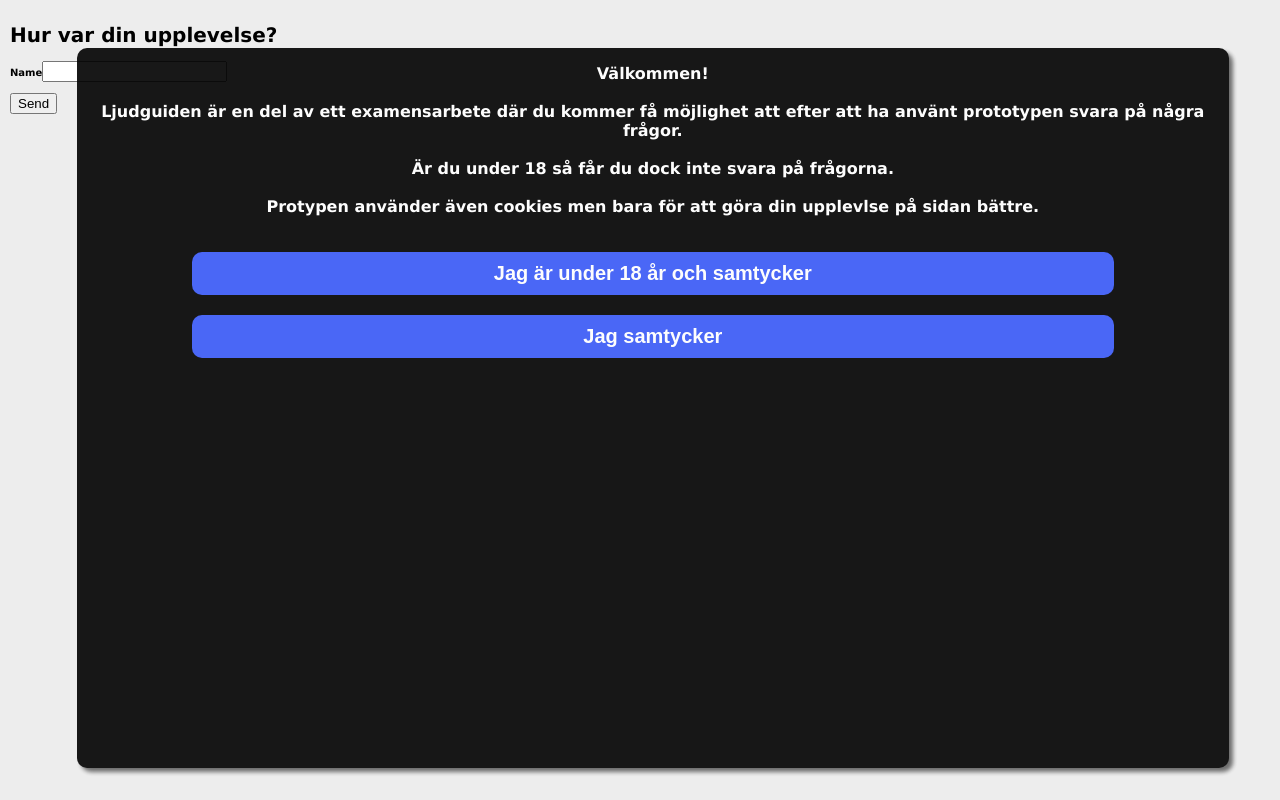
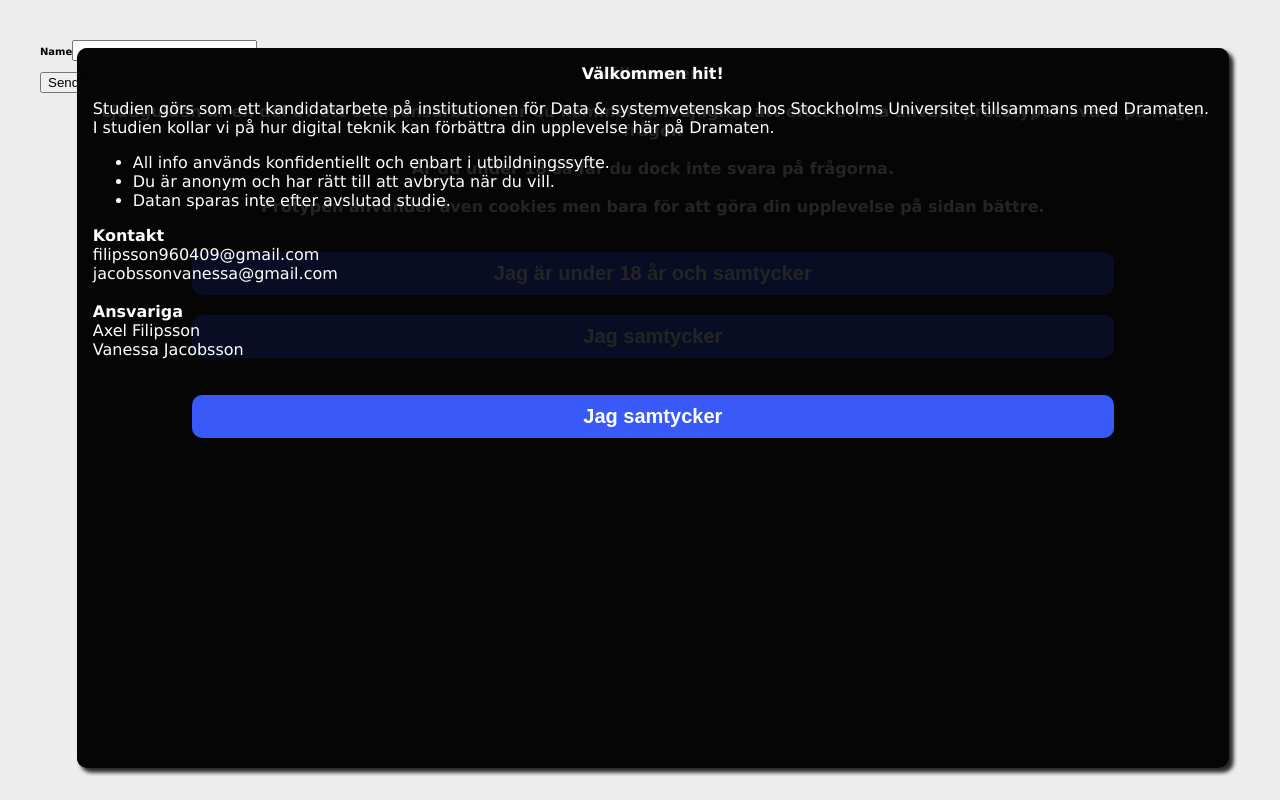
Before and after one commit to axelfilipsson/audio_guide, a React (Create React App) app: page /questions in a window 1280 px wide. Built offline with nearby package versions, Linux system fonts and the light colour scheme.

Commit message:
some changes

```diff
--- a/src/App.js
+++ b/src/App.js
@@ -9,7 +9,7 @@ import ConsentPopup from './GlobalComponents/ConsentPopup'
 import React, { useState, useEffect } from 'react';
 
 import TUSSILAGO from './pages/GuidePages/TUSSILAGO'
-import SKEN from './pages/GuidePages/SKEN'
+
 
 const MainContext = createContext(null);
 
@@ -41,7 +41,7 @@ function App() {
           <Route path="/about" element={<AboutPage underAged={underAged} />} />
           <Route path="/questions" element={<QuestionsPage />} />
           <Route path="/TUSSILAGO" element={<TUSSILAGO underAged={underAged} popup={popup} />} />
-          <Route path="/SKEN" element={<SKEN underAged={underAged} popup={popup} />} />
+
         </Routes>
       </Router>
     </div>
--- a/src/GlobalComponents/ConsentPopup.js
+++ b/src/GlobalComponents/ConsentPopup.js
@@ -3,9 +3,9 @@ import styled from 'styled-components'
 
 const Container = styled.div`
   color: white;
-  background-color: black;
+  background-color: rgba(0, 0, 0, 0.86);
   border-radius: 10px;
-  opacity: 0.9;
+
   width: 90%;
   height: 90%;
   position: absolute;
@@ -41,7 +41,6 @@ const ConsentPopup = (props) => {
     return (
         <div>
             <Container>
-
                 <Info>
                     Välkommen!
                     <br /><br />
@@ -52,7 +51,7 @@ const ConsentPopup = (props) => {
                     Är du under 18 så får du dock inte svara på frågorna.
                     <br /><br />
 
-                    Protypen använder även cookies men bara för att göra din upplevlse på sidan bättre.
+                    Protypen använder även cookies men bara för att göra din upplevelse på sidan bättre.
                 </Info>
                 <Button onClick={() => handleClick(true)}>Jag är under 18 år och samtycker</Button>
                 <Button onClick={() => handleClick(false)}>Jag samtycker</Button>
--- a/src/pages/AboutPage/Components/AboutHeader.js
+++ b/src/pages/AboutPage/Components/AboutHeader.js
@@ -3,30 +3,34 @@ import ArrowBackIosIcon from '@mui/icons-material/ArrowBackIos';
 import IconButton from '@mui/material/IconButton';
 import { Link } from "react-router-dom";
 
+
 const Header = styled.div`
-  width: 100%;
-  display: table;
-  padding: 30px;
-  box-shadow: 0 4px 2px 0 rgba(0, 0, 0, 0.2), 0 6px 10px 0 rgba(0, 0, 0, 0.1);
-  text-align: left;
+display: table;
+padding: 30px;
+box-shadow: 0 4px 2px 0 rgba(0, 0, 0, 0.2), 0 6px 10px 0 rgba(0, 0, 0, 0.1);
+text-align: left;
+width: 100%;
 `
+const Back = styled.div`
 
-const Back = styled.div`
-margin-left: 2%;
 float: left;
+font-size: 20px;
+color: black;
 `
 
 const H1 = styled.div`
-margin-top: 2px;
-margin-right: 14%;
+margin-top: 7px;
+float: left;
+font-size: 20px;
 color: black;
+margin-left: 8px;
+`
 
-`
+const AboutHeader = () => {
 
 
 
 
-const AboutHeader = () => {
   return (
     <Header>
       <Back>
@@ -36,7 +40,8 @@ const AboutHeader = () => {
           </IconButton>
         </Link>
       </Back>
-      <H1>Om projektet</H1>
+      <H1>OM PROJEKTET</H1>
+
     </Header>
   )
 }
--- a/src/pages/AboutPage/Components/InfoBox.js
+++ b/src/pages/AboutPage/Components/InfoBox.js
@@ -19,7 +19,7 @@ const InfoBox = () => {
     return (
         <Container>
             <Text>
-                <b>Vi </b>är Axel och Vanessa och har i samarbete med Dramaten skapat Ljudguiden som en del av vårt examensarbete på Stockholms universitet.
+                <b>Vi är Axel och Vanessa och har i samarbete med Dramaten skapat Ljudguiden som en del av vårt examensarbete på Stockholms universitet.
                 <br></br><br></br>
 
                 Hoppas du tycker det är kul att få testa detta med oss!
@@ -27,10 +27,12 @@ const InfoBox = () => {
 
                 Det är viktigt för oss att få in så många svar som möjligt, hjälp oss gärna genom att svara på enkäten nedan!
 
-                Självklart får du vara anonym.
+                Självklart är du anonym.
                 <br></br><br></br>
                 Tack och ha en fin dag!
                 <br></br><br></br>
+
+                </b>
             </Text>
         </Container>
     )
--- a/src/pages/GuidePages/GuideComponents/GuideHeader.js
+++ b/src/pages/GuidePages/GuideComponents/GuideHeader.js
@@ -9,21 +9,22 @@ display: table;
 padding: 30px;
 box-shadow: 0 4px 2px 0 rgba(0, 0, 0, 0.2), 0 6px 10px 0 rgba(0, 0, 0, 0.1);
 text-align: left;
-
 width: 100%;
 `
 const Back = styled.div`
-height: 34px;
+
 float: left;
+font-size: 20px;
+color: black;
 `
 
-
 const H1 = styled.div`
-  margin-left: 4%;
-  float: left;
-  font-size: 24px;
+margin-top: 7px;
+float: left;
+font-size: 20px;
+color: black;
+margin-left: 8px;
 `
-
 const About = styled.div`
   margin-top: 10px;
   margin-right: 14%;
@@ -31,6 +32,8 @@ const About = styled.div`
   font-size: 14px;
   color: black;
 `
+
+
 
 const HomeHeader = (props) => {
   return (
--- a/src/pages/GuidePages/SKEN.js
+++ /dev/null
@@ -1,22 +0,0 @@
-import GuideHeader from "./GuideComponents/GuideHeader"
-import AudioPlayer from "./GuideComponents/AudioPlayer"
-import InfoBox from "./GuideComponents/InfoBox"
-import FooterPoll from "./GuideComponents/FooterPoll";
-
-const artwork = { title: "SKEN", artist: "LISA STRANSTRÖM" };
-
-const GuidePage = (props) => {
-  return (
-    <div>
-      <GuideHeader title={artwork.title} artist={artwork.artist} />
-      <AudioPlayer />
-      <InfoBox firstWord={"Lisa Stranströms "} rest={"första målning gjordes i April."}
-      />
-      {!props.popup &&
-        !props.underAged ?
-        <FooterPoll ></FooterPoll> : null}
-    </div>
-  )
-}
-
-export default GuidePage
--- a/src/pages/HomePage/Components/Buttons.js
+++ b/src/pages/HomePage/Components/Buttons.js
@@ -18,8 +18,6 @@ const Buttons = () => {
   return (
     <ButtonContainer>
         <StyledLink to={"/TUSSILAGO"} > <GuideButton text={"TUSSILAGO"}></GuideButton></StyledLink>
-        <StyledLink to={"/SKEN"} > <GuideButton text={"SKEN"}></GuideButton></StyledLink>
-
     </ButtonContainer>
   )
 }
--- a/src/pages/HomePage/Components/HomeHeader.js
+++ b/src/pages/HomePage/Components/HomeHeader.js
@@ -8,19 +8,22 @@ display: table;
 padding: 30px;
 box-shadow: 0 4px 2px 0 rgba(0, 0, 0, 0.2), 0 6px 10px 0 rgba(0, 0, 0, 0.1);
 text-align: left;
-
 width: 100%;
 `
 
 const H1 = styled.div`
-  margin-left: 4%;
+margin-top: 7px;
 float: left;
-  font-size: 24px;
+font-size: 20px;
+color: black;
+margin-left: 8px;
 
 `
 const Img = styled.img`
 height: 34px;
 float: left;
+font-size: 20px;
+color: black;
 `
 
 const About = styled.div`
@@ -42,15 +45,11 @@ vertical-align: middle;
 const HomeHeader = () => {
   return (
     <Header>
-      <Line>
       <Img src={Logo} />
         <H1> LJUDGUIDE</H1>
         <Link to="/about" >
           <About>ABOUT</About>
         </Link>
-
-      </Line>
-
     </Header>
   )
 }
--- a/src/pages/QuestionsPage/QuestionsComponents/QuestionBox.js
+++ b/src/pages/QuestionsPage/QuestionsComponents/QuestionBox.js
@@ -6,6 +6,7 @@ const Container = styled.div`
 font-size: 10px;
 text-align: left;
 padding: 10px;
+margin: 30px;
 `
 
 
@@ -14,7 +15,6 @@ const QuestionBox = () => {
 
     return (
         <Container>
-            <h1>Hur var din upplevelse?</h1>
 
             <form class="form" action="https://docs.google.com/forms/u/0/d/e/1FAIpQLSfeAnb2VjiDhlMq0KR3_YS0JU9RNES1quDP-wcD_d3vBOl4sQ/formResponse">
 
--- /dev/null
+++ b/src/pages/QuestionsPage/QuestionsComponents/QuestionConsent.js
@@ -0,0 +1,77 @@
+
+import styled from 'styled-components'
+
+const Container = styled.div`
+  color: white;
+  background-color: rgba(0, 0, 0, 0.86);
+  border-radius: 10px;
+  width: 90%;
+  height: 90%;
+  position: absolute;
+  top: 6%;
+  left: 6%;
+  box-shadow: 4px 4px 4px rgba(0, 0, 0, 0.6);
+
+`
+const Header = styled.div`
+margin: 16px;
+font-size: 16px;
+`
+
+const Info = styled.div`
+text-align: left;
+margin: 16px;
+font-size: 16px;
+font-weight: normal;
+`
+
+const Button = styled.button`
+width: 80%;
+background-color: #3959F8;
+border: none;
+color: white;
+font-weight: bold;
+font-size: 20px;
+padding: 10px;
+border-radius: 10px;
+margin-top: 20px;
+`
+
+
+const QuestionConsent = (props) => {
+
+    function handleClick() {
+        props.giveConsent(true)
+    }
+    return (
+        <div>
+            <Container>
+                <Header>
+                Välkommen hit!
+                </Header>
+                <Info>
+                    Studien görs som ett kandidatarbete på institutionen för Data & systemvetenskap hos Stockholms Universitet tillsammans med Dramaten. I studien kollar vi på hur digital teknik kan förbättra din upplevelse här på Dramaten.
+                    <ul>
+                        <li>All info används konfidentiellt och enbart i utbildningssyfte.</li>
+                        <li>Du är anonym och har rätt till att avbryta när du vill. </li>
+                        <li>Datan sparas inte efter avslutad studie.</li>
+                    </ul>
+
+                 <b>Kontakt</b> <br></br>
+                 filipsson960409@gmail.com <br></br>
+                jacobssonvanessa@gmail.com
+
+                 <br></br>
+                 <br></br>
+                 <b>Ansvariga</b> <br></br>
+                 Axel Filipsson <br></br>
+                 Vanessa Jacobsson
+                </Info>
+                <Button onClick={() => handleClick(false)}>Jag samtycker</Button>
+
+            </Container>
+        </div>
+    )
+}
+
+export default QuestionConsent
--- a/src/pages/QuestionsPage/QuestionsPage.js
+++ b/src/pages/QuestionsPage/QuestionsPage.js
@@ -1,12 +1,16 @@
 import QuestionsHeader from "./QuestionsComponents/QuestionsHeader"
 import QuestionBox from "./QuestionsComponents/QuestionBox"
+import QuestionConsent from "./QuestionsComponents/QuestionConsent"
 
-
+import React, { useState, useEffect } from 'react';
 
 const QuestionsPage = () => {
 
+  const [consent, giveConsent] = useState(false);
+
   return (
     <div>
+      {!consent ?  <QuestionConsent giveConsent={giveConsent} /> :null}
       <QuestionBox />
     </div>
   )
```
Also changed, not shown: src/pages/AboutPage/Components/ContactPopup.js (added, +25 -0 lines). Lines whose indentation alone changed are shown as unchanged.
